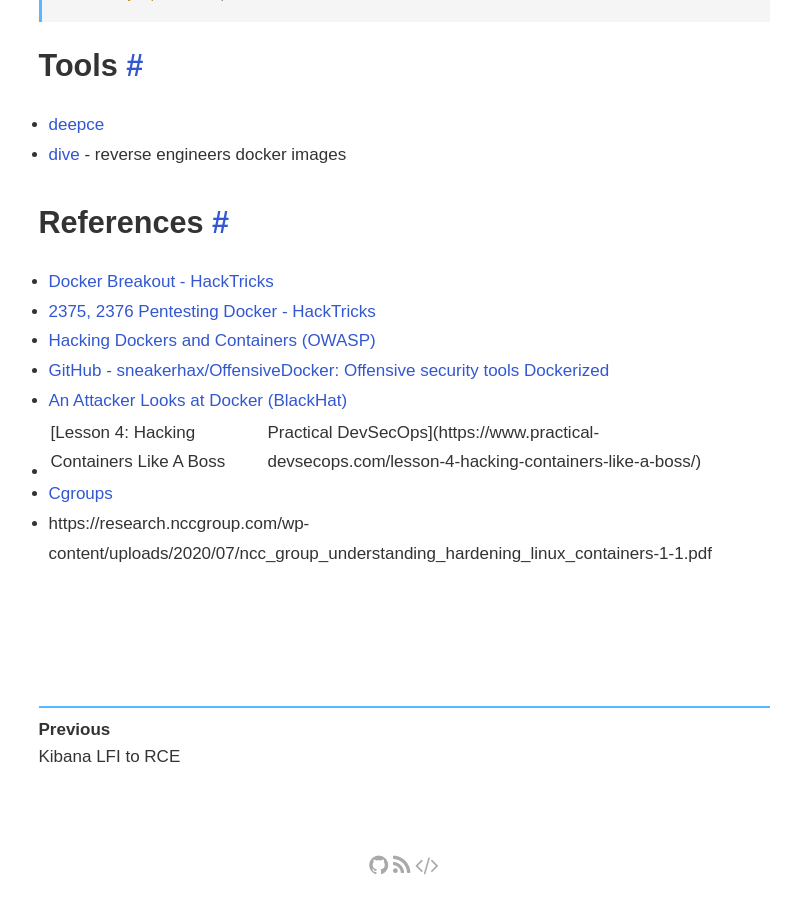
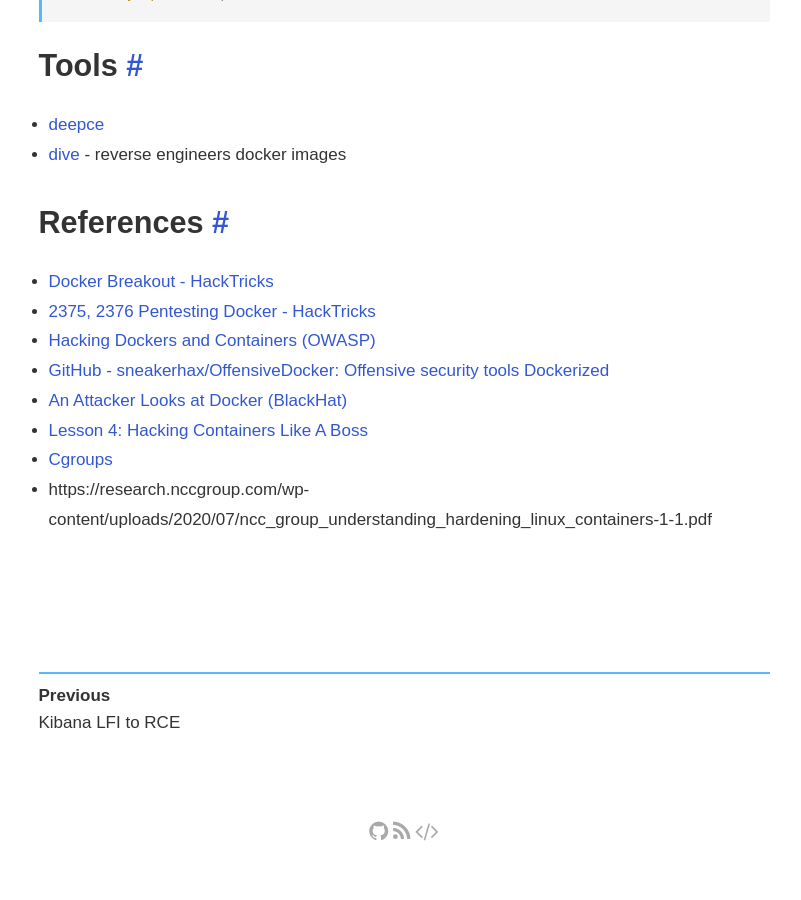
Before and after one commit to mvineza/spindel, a Jekyll site: the page built from _posts/2022-03-17-Docker.md, in a window 1280 px wide and 900 px high, scrolled down 3722 px. Shown: the whole window, without its empty margins (236-1037 px from the left). Built offline with Jekyll 4.4.1, drawn with Linux system fonts in a browser that asks for light colours; comment, search, counter and statistics services are not loaded; after the commit the page ends 4588 px from its top, so only the background shows below that.

Commit message:
master: change ur

```diff
--- a/_posts/2022-03-17-Docker.md
+++ b/_posts/2022-03-17-Docker.md
@@ -147,6 +147,6 @@
 * [Hacking Dockers and Containers (OWASP)](https://owasp.org/www-chapter-sydney/files/docker-containers.pdf)
 * [GitHub - sneakerhax/OffensiveDocker: Offensive security tools Dockerized](https://github.com/sneakerhax/OffensiveDocker)
 * [An Attacker Looks at Docker (BlackHat)](https://i.blackhat.com/us-18/Thu-August-9/us-18-McGrew-An-Attacker-Looks-At-Docker-Approaching-Multi-Container-Applications-wp.pdf)
-* [Lesson 4: Hacking Containers Like A Boss | Practical DevSecOps](https://www.practical-devsecops.com/lesson-4-hacking-containers-like-a-boss/)
+* [Lesson 4: Hacking Containers Like A Boss](https://www.practical-devsecops.com/lesson-4-hacking-containers-like-a-boss/)
 * [Cgroups](https://www.kernel.org/doc/Documentation/cgroup-v1/cgroups.txt)
 * https://research.nccgroup.com/wp-content/uploads/2020/07/ncc_group_understanding_hardening_linux_containers-1-1.pdf
```
